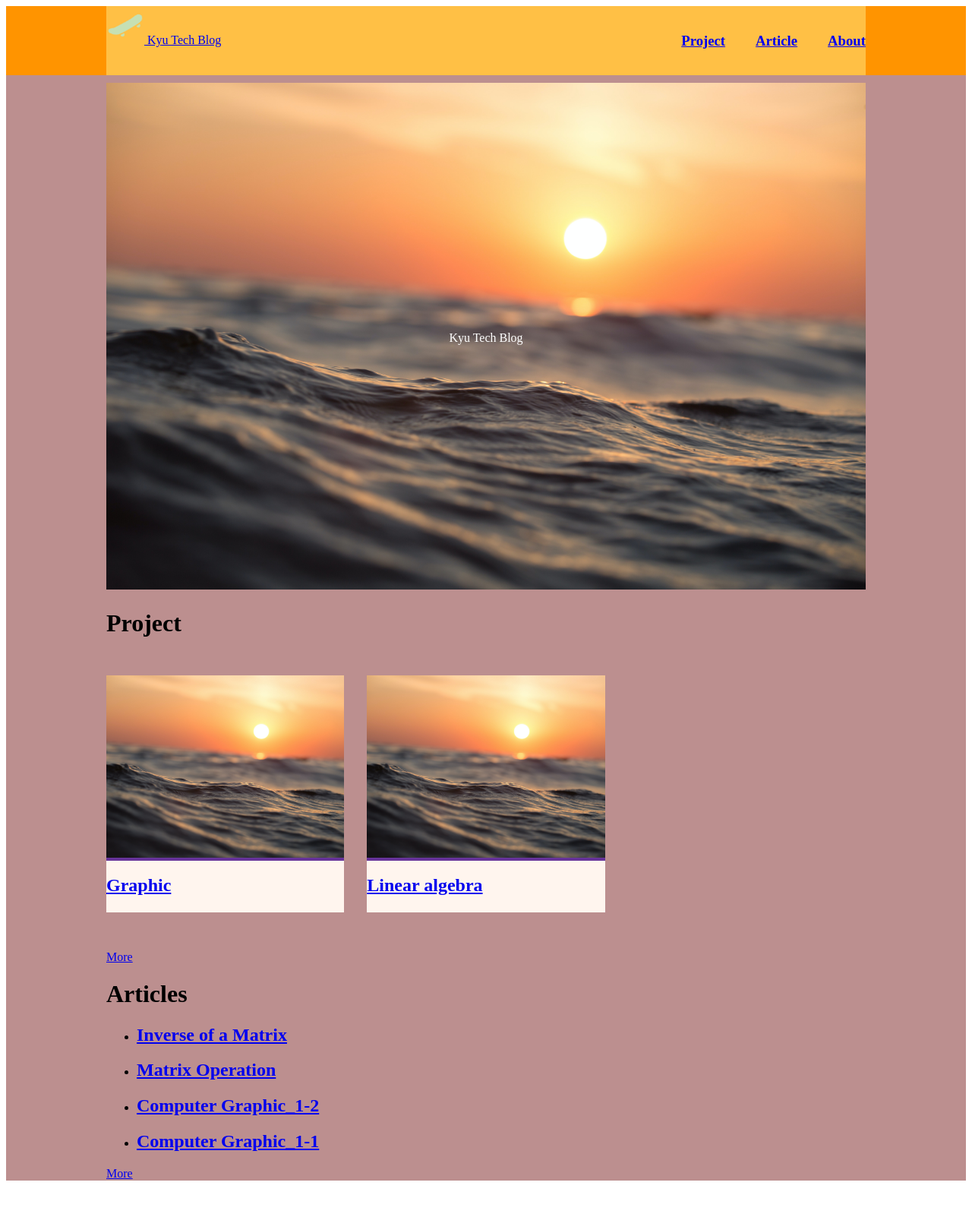
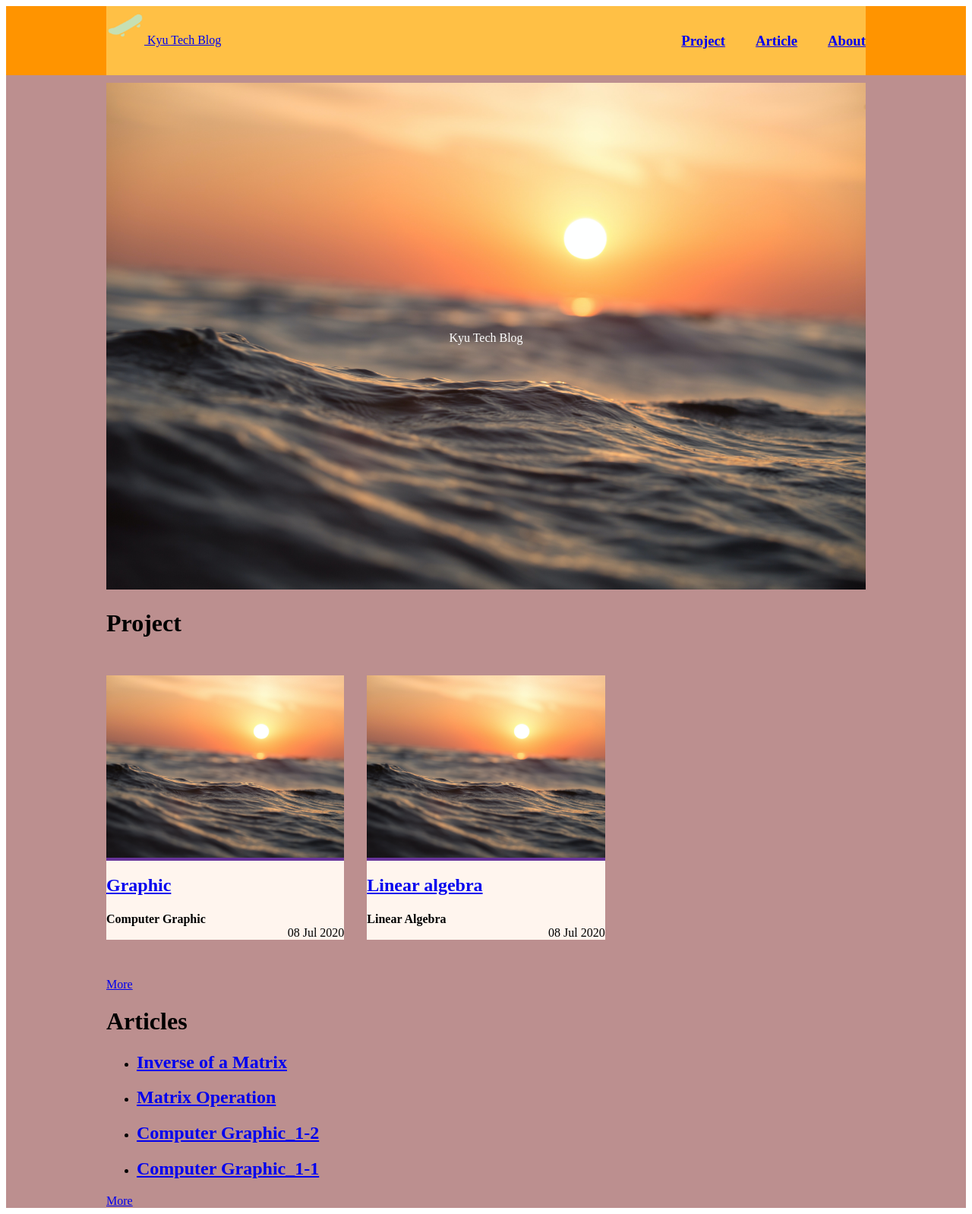
Before and after one commit to J-Kyu/J-Kyu.github.io, a Jekyll site: the page built from index.html, in a window 1280 px wide. Shown: the whole page at 76% size. Built offline with Jekyll 4.4.1, drawn with Linux system fonts in a browser that asks for light colours; before the commit the page ends 1562 px from its top, so only the background shows below that.

Commit message:
Project Thumbnail
Footer 추가

```diff
--- a/_includes/postBox.html
+++ b/_includes/postBox.html
@@ -24,9 +24,11 @@
                     {{ project.title }}
                 </a>
             </h2>
-            <h4 class="card-text">{{ post.excerpt | strip_html | truncatewords:30 }}</h4>
+            <h4 class="card-text">{{ project.excerpt | strip_html | truncatewords:30 }}</h4>
         </div>
-
+        <div class="item-footer">
+            <span class="post-date">{{ project.date | date_to_string }}</span>
+        </div>
 
 </div>
 <!-- end post -->
--- a/_projects/Graphic.md
+++ b/_projects/Graphic.md
@@ -1,6 +1,7 @@
 ---
 short_name: CG
 name: Computer Graphic
+date: 2020-07-08
 ---
 
 
--- a/_projects/Linear Algebra.md
+++ b/_projects/Linear Algebra.md
@@ -1,6 +1,7 @@
 ---
 short_name: LA
 name: Linear Algebra
+date: 2020-07-08
 ---
 
 
--- a/_sass/postBox.scss
+++ b/_sass/postBox.scss
@@ -25,3 +25,6 @@ margin-bottom: 0;
     width:100%;
     object-position:top;
 }
+.post-date{
+    float:right;
+}
```
Also changed, not shown: 3 other files.
